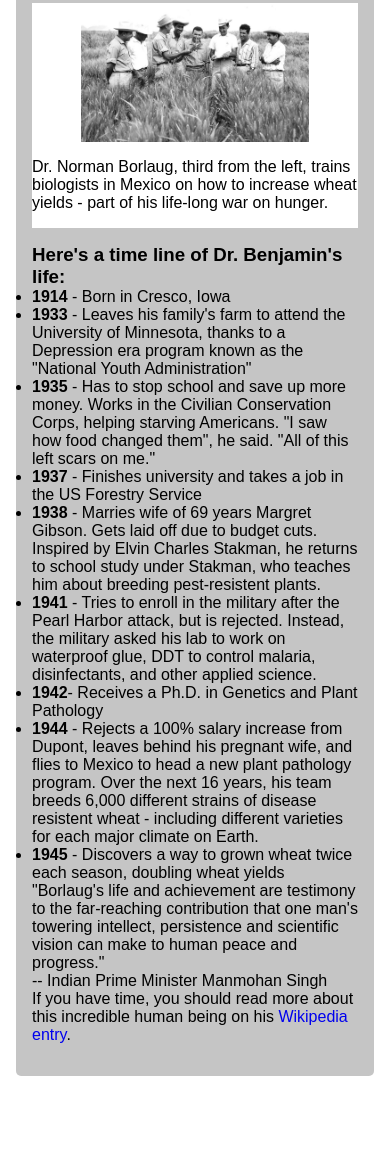
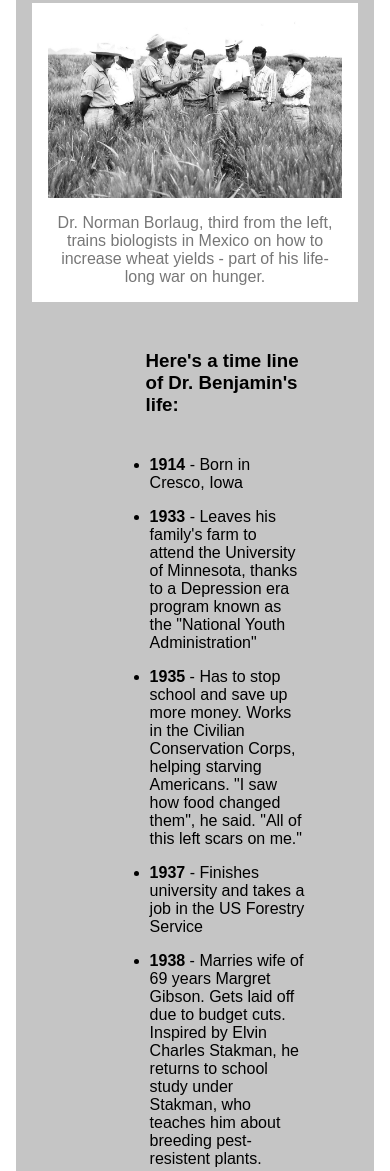
Before and after one commit to iambenkis/tribute-responsive-page, a plain HTML site: page index.html in a window 390 px wide. Shown: the part 221-1392 px from the top of the page. Before the commit the page ends 1329 px from the top, so only its background shows below. Drawn offline with Linux system fonts and the light colour scheme.

Commit message:
media queries added

```diff
--- a/index.html
+++ b/index.html
@@ -60,12 +60,14 @@
                 </li>
                 <li><strong>1945 </strong>- Discovers a way to grown wheat twice each season, doubling wheat yields</li>
             </ul>
-            <quote>
+            <p>
+                <i>
                 "Borlaug's life and achievement are testimony to the
                  far-reaching contribution that one man's towering
                  intellect, persistence and scientific vision can make
                   to human peace and progress."
-            </quote>
+                </i>
+            </p>
             <p>-- Indian Prime Minister Manmohan Singh</p>
 
         </div>
--- a/style.css
+++ b/style.css
@@ -30,13 +30,86 @@ header p{
     flex-direction: column;
     align-items: center;
     margin: 1rem 0;
+    padding: 5% 5% 0 5%;
 }
 
 #image{
-    width: 70%;
+    width: 100%;
     height: auto;
+
 }
 
 #img-div p{
     margin: 1rem 0;
+    text-align: center;
+    color: #777;
 }
+
+#timeline{
+    padding: 2rem;
+    display: flex;
+    flex-direction: column;
+    justify-content: center;
+    align-items: center;
+    width: 50%;
+    margin-left: 25%;
+}
+
+
+#timeline h3{
+    margin-bottom: 2rem;
+}
+
+#timeline ul{
+    display: flex;
+    flex-direction: column;
+    justify-content:center;
+
+    margin-bottom: 1rem;
+}
+
+
+@media (min-width:621px){
+    #timeline ul li {
+        margin: .5rem 0;
+    }
+
+
+    #timeline p{
+        margin: 1rem 0;
+        text-align: justify;
+    }
+
+    #tribute-info p{
+        font-weight: bold;
+        font-size: 1.2rem;
+        text-align: center;
+    }
+}
+
+@media (max-width:620px){
+    #timeline ul li {
+        margin: .5rem 0;
+    }
+
+
+    #timeline p{
+        margin: 1rem 0;
+        text-align: justify;
+    }
+
+    #tribute-info p{
+        font-weight: bold;
+        font-size: 1.2rem;
+        text-align: center;
+    }
+
+#timeline ul{
+    display: flex;
+    flex-direction: column;
+    justify-content:center;
+    width: 95%;
+    margin-bottom: 1rem;
+}
+
+}
```
